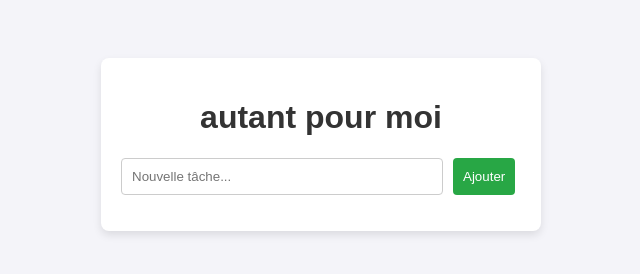
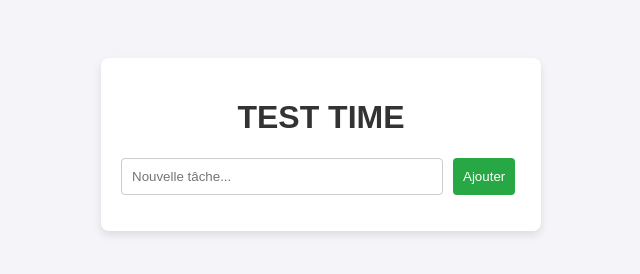
Before and after one commit to Mart1n-S/devOps_TodoList, a website: page public/index.html in a window 1280 px wide. Shown: the whole page, without its empty margins (319-959 px from the left). Drawn offline with Linux system fonts and the light colour scheme; no server answers.

Commit message:
TESTTT TIMEEEEE

```diff
--- a/public/index.html
+++ b/public/index.html
@@ -65,7 +65,7 @@
 
 <body>
     <div class="container">
-        <h1>autant pour moi</h1>
+        <h1>TEST TIME</h1>
         <div style="display: flex; gap: 10px;">
             <input type="text" id="taskInput" placeholder="Nouvelle tâche...">
             <button id="addBtn">Ajouter</button>
```
